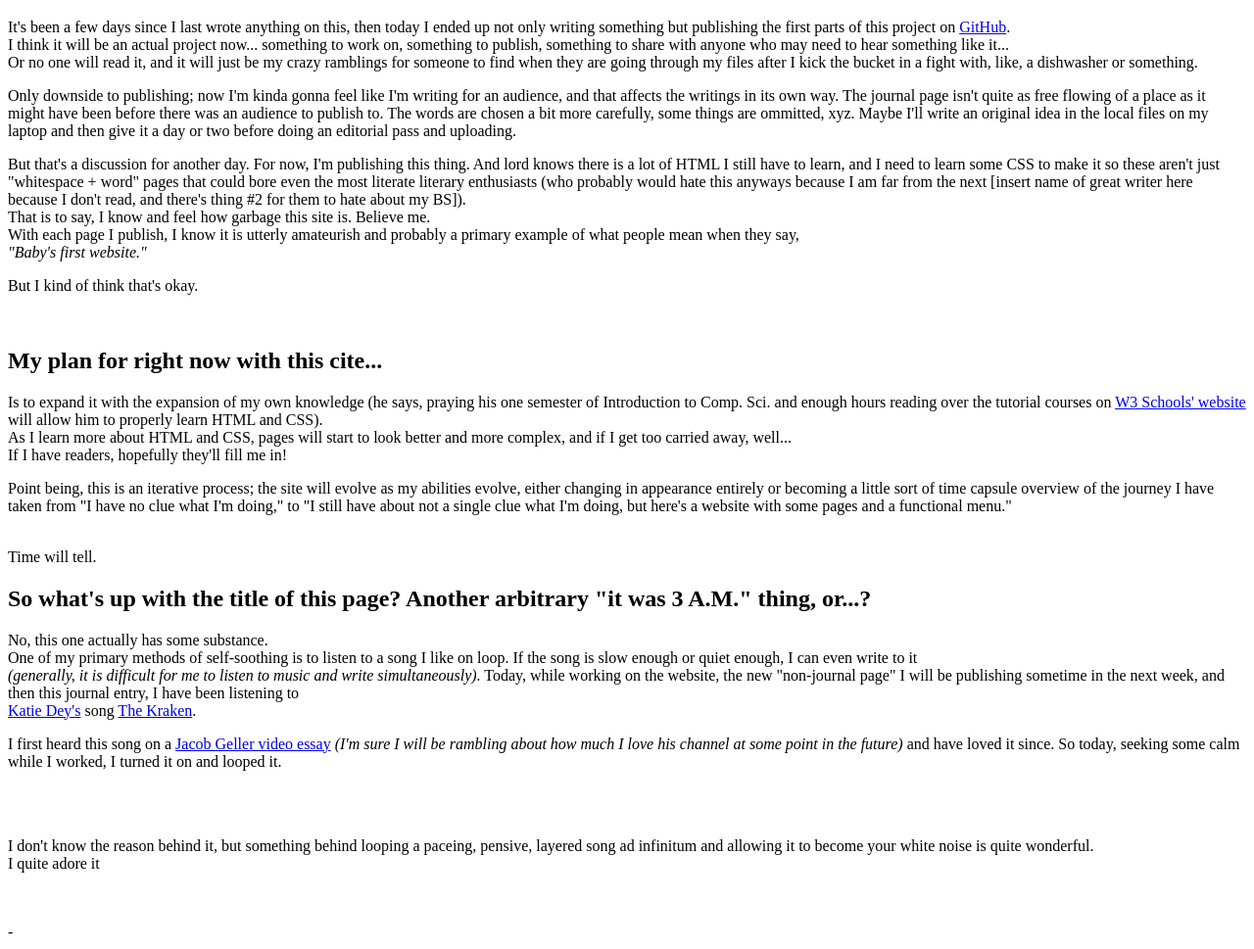
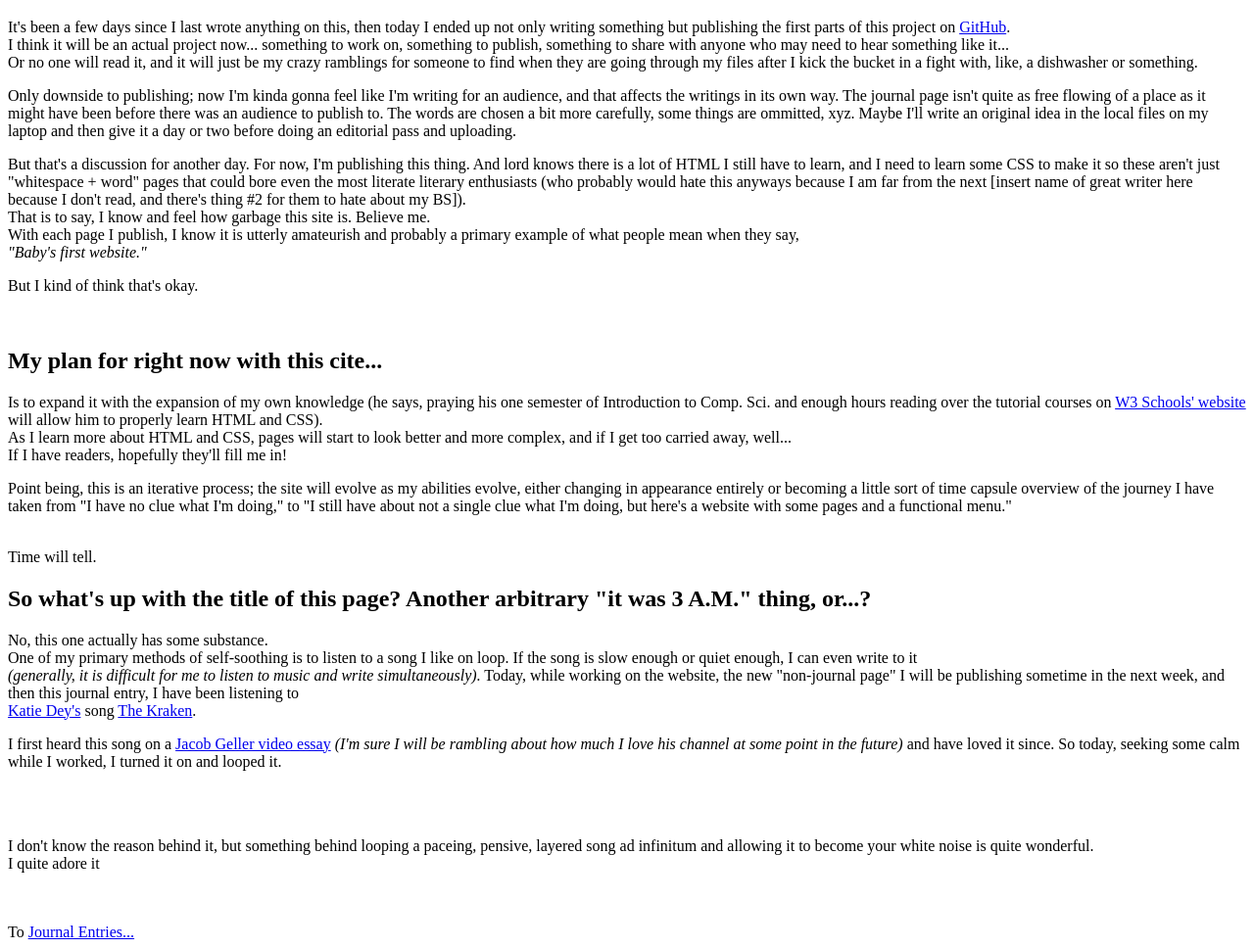
Before and after one commit to TheConsoleCowboy/BeyondTheGrippySocksInn, a plain HTML site: page The_Living_Journal/9_January_2023.html in a window 1280 px wide. Shown: the part 61-1030 px from the top of the page at 98% size. Drawn offline with Linux system fonts and the light colour scheme.

Commit message:
Added way out of the site @ 66
Back to Journal Entries index

```diff
--- a/The_Living_Journal/9_January_2023.html
+++ b/The_Living_Journal/9_January_2023.html
@@ -63,6 +63,6 @@
                 I quite adore it</p>
                 <br  />
                 <br  />
-                -
+                To <a href="https://theconsolecowboy.github.io/BeyondTheGrippySocksInn/The_Living_Journal/Journal_index">Journal Entries...</a>
     </body>
 </html>
```
